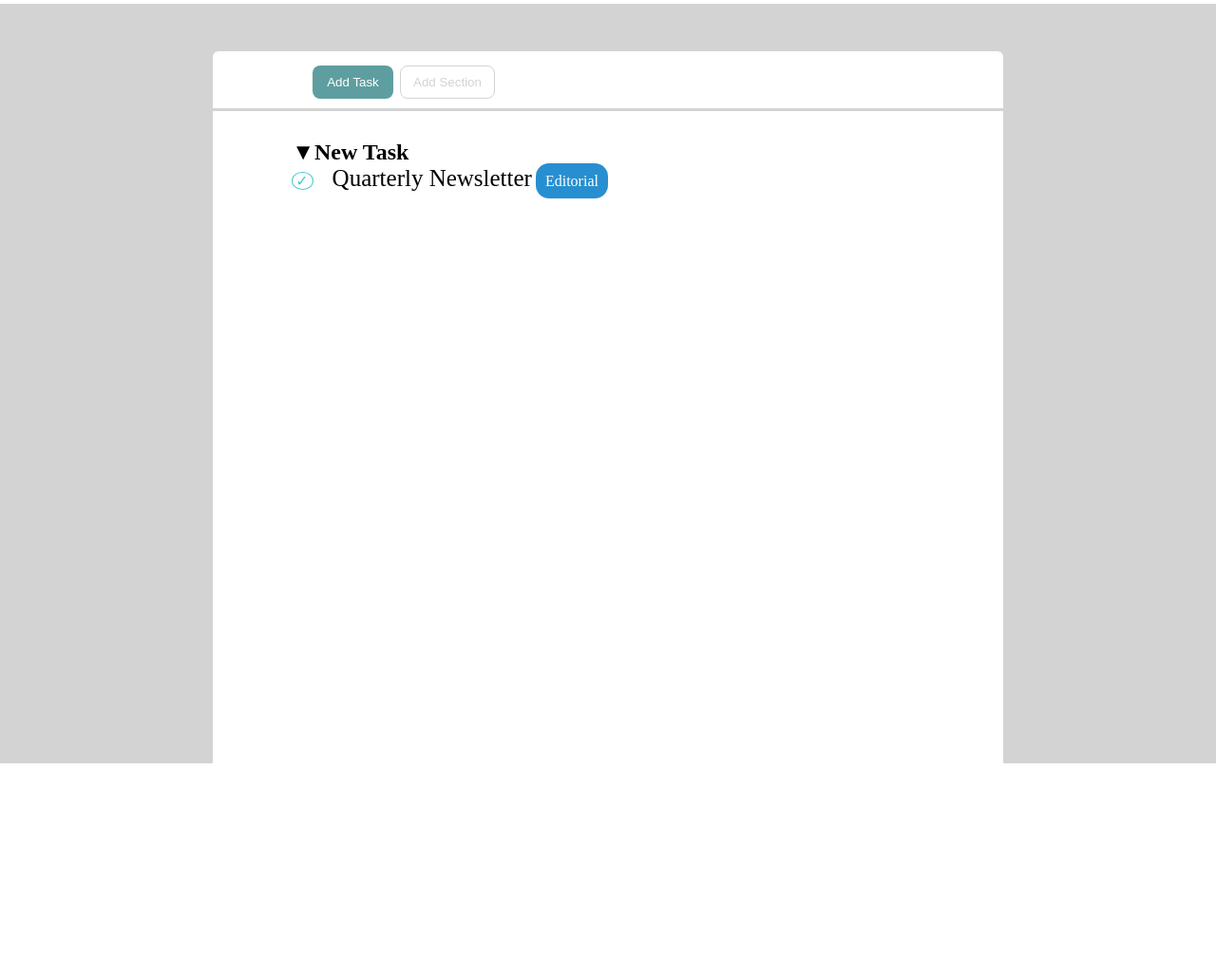
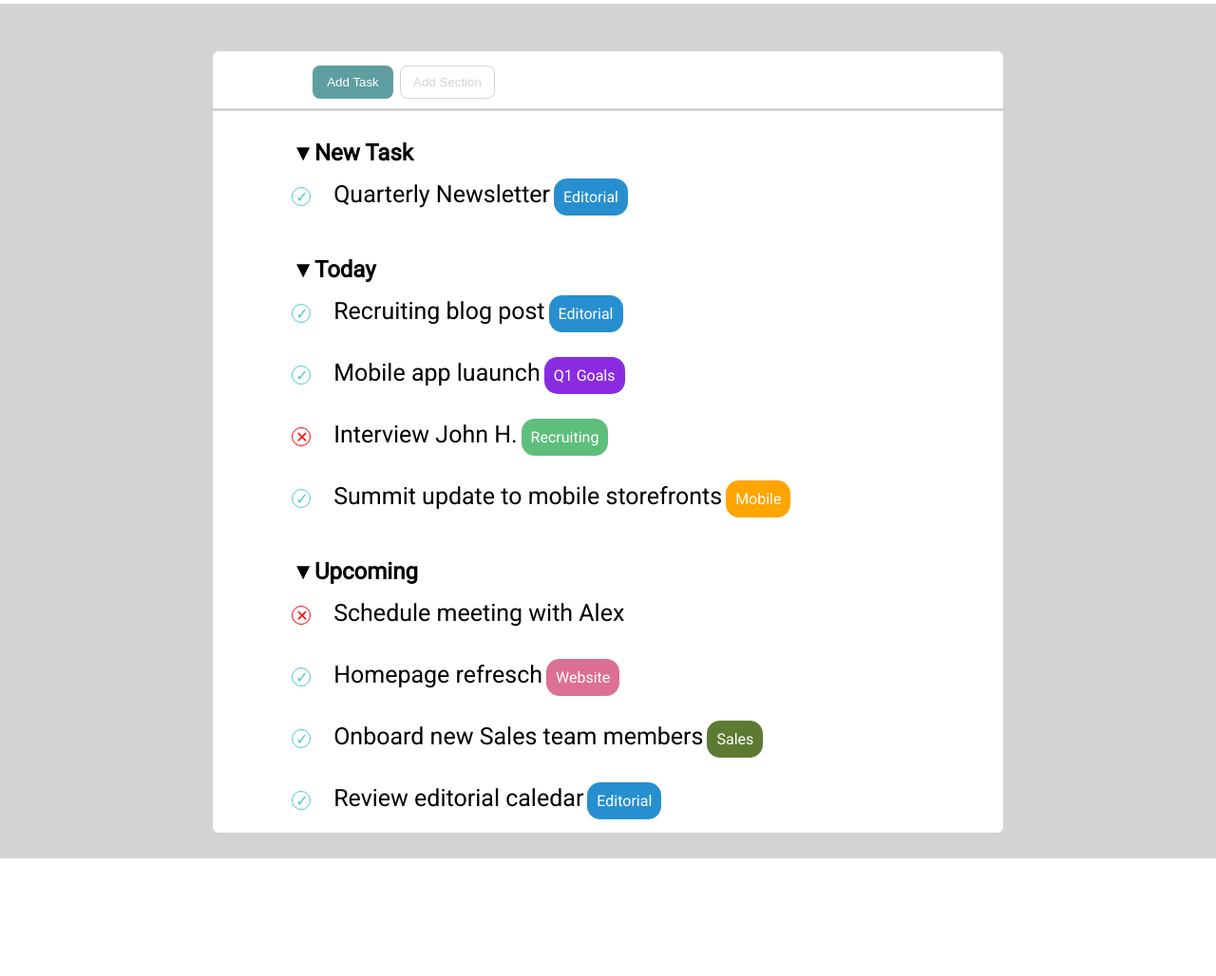
Before and after one commit to federicoverbicaro/html-css-toboolist, a plain HTML site: page assents/index.html in a window 1280 px wide. Shown: the part 96-1124 px from the top of the page at 95% size. Before the commit the page ends 1013 px from the top, so only its background shows below. Drawn offline with Linux system fonts and the light colour scheme.

Commit message:
Esercizio Completato

```diff
--- a/assents/css/style.css
+++ b/assents/css/style.css
@@ -6,7 +6,9 @@
 
 /* &#10005; questo e il codice per la x */
 /* &#10003;questoe il codice per la v */
-
+body{
+    font-family: 'Roboto', sans-serif;
+}
 /* testata */
 
 .testa-header {
@@ -33,7 +35,7 @@ h1 {
 /* corpo */
 main {
     width: 100%;
-    height: 800px;
+    height: 900px;
     background-color: lightgray;
 }
 
@@ -78,10 +80,12 @@ input {
 
 .contenitore2 {
     width: 65%;
-    height: 800px;
+    height: 760px;
     margin: 3px auto;
     background-color: white;
     transform: translateY(50px);
+    border-bottom-left-radius: 6px;
+    border-bottom-right-radius: 6px;
 }
 
 /* contenitore all'iterno del contenitore2  */
@@ -89,9 +93,12 @@ input {
 .spazio {
     margin: 0 auto;
     width: 80%;
-    height: 800px;
+    height: 1000px;
 
+    overflow: auto; /* o overflow: scroll; */
 }
+
+
 
 h2 {
     padding-top: 30px;
@@ -103,29 +110,64 @@ h2 {
     border-radius: 100%;
     border: 1px solid rgb(76, 202, 202);
     padding-left: 3px;
-    display: inline;
+    display: inline-block;
 }
 
 .freccia {
     color: rgb(76, 202, 202);
 }
+.barra-rossa{
+    width: 20px;
+    height: 20px;
+    border-radius: 100%;
+    border: 1px solid red;
+    padding-left: 3px;
+    display: inline-block;
+}
+
+.sbarra{
+    color: red;
+}
 
 p {
-    display: inline;
+    display: inline-block;
     margin-left: 20px;
     font-size: 25px;
 }
 
 .Together {
-    display: inline;
-    margin-top: 10px;
+    width: 80%;
+    height: 50px;
+    display: inline-block;
+    margin-top: 15px;
+    vertical-align: middle;
 }
 
 .targhet{
-    display: inline;
+    display: inline-block;
     color: white;
     border-radius: 14px;
     display: inline;
     padding: 10px;
+
+}
+
+/* colori targhet */
+.sfondo-blu{
     background-color: rgba(37, 142, 208, 0.99);
 }
+.sfondo-viola{
+    background-color: blueviolet;
+}
+.sfondo-verde{
+    background-color: rgb(94, 190, 124);
+}
+.sfondo-arancione{
+    background-color: orange;
+}
+.sfondo-rosa{
+    background-color: palevioletred;
+}
+.sfondo-verde-chiaro{
+    background-color: rgb(93, 122, 51);
+}
--- a/assents/index.html
+++ b/assents/index.html
@@ -5,6 +5,7 @@
     <meta charset="UTF-8">
     <meta name="viewport" content="width=device-width, initial-scale=1.0">
     <link rel="stylesheet" href="./css/style.css">
+    <link href="https://fonts.googleapis.com/css2?family=Roboto&display=swap" rel="stylesheet">
     <title>html-css-toboolist</title>
 </head>
 
@@ -32,15 +33,99 @@
 
             <!-- contenitore all'iterno del contenitore2  -->
             <div class="spazio">
+
                 <h2><span>&#9660;</span>New Task </h2>
 
                 <div class="Together">
+
                     <div class="spunta">
                         <span class="freccia">&#10003;</span>
                     </div>
                     <p>Quarterly Newsletter</p>
 
-                    <div class="targhet">Editorial</div>
+                    <div class="targhet sfondo-blu">Editorial</div>
+                </div>
+
+                <h2><span>&#9660;</span>Today </h2>
+
+                <div class="Together">
+
+                    <div class="spunta">
+                        <span class="freccia">&#10003;</span>
+                    </div>
+                    <p>Recruiting blog post</p>
+
+                    <div class="targhet sfondo-blu">Editorial</div>
+                </div>
+
+                <div class="Together">
+
+                    <div class="spunta">
+                        <span class="freccia">&#10003;</span>
+                    </div>
+                    <p>Mobile app luaunch</p>
+
+                    <div  class="targhet sfondo-viola">Q1 Goals</div>
+                </div>
+
+                <div class="Together">
+
+                    <div class="barra-rossa">
+                        <span class="sbarra">&#10005;</span>
+                    </div>
+                    <p>Interview John H.</p>
+
+                    <div  class="targhet sfondo-verde">Recruiting</div>
+                </div>
+
+                <div class="Together">
+
+                    <div class="spunta">
+                        <span class="freccia">&#10003;</span>
+                    </div>
+                    <p>Summit update to mobile storefronts</p>
+
+                    <div  class="targhet sfondo-arancione">Mobile</div>
+                </div>
+
+                <h2><span>&#9660;</span>Upcoming  </h2>
+
+                <div class="Together">
+
+                    <div class="barra-rossa">
+                        <span class="sbarra">&#10005;</span>
+                    </div>
+                    <p>Schedule meeting with Alex</p>
+                </div>
+
+                <div class="Together">
+
+                    <div class="spunta">
+                        <span class="freccia">&#10003;</span>
+                    </div>
+                    <p>Homepage refresch  </p>
+
+                    <div  class="targhet sfondo-rosa">Website</div>
+                </div>
+
+
+                <div class="Together">
+
+                    <div class="spunta">
+                        <span class="freccia">&#10003;</span>
+                    </div>
+                    <p>Onboard new Sales team  members</p>
+
+                    <div  class="targhet sfondo-verde-chiaro">Sales</div>
+                </div>
+                <div class="Together">
+
+                    <div class="spunta">
+                        <span class="freccia">&#10003;</span>
+                    </div>
+                    <p>Review editorial caledar </p>
+
+                    <div  class="targhet sfondo-blu">Editorial</div>
                 </div>
             </div>
 
```
